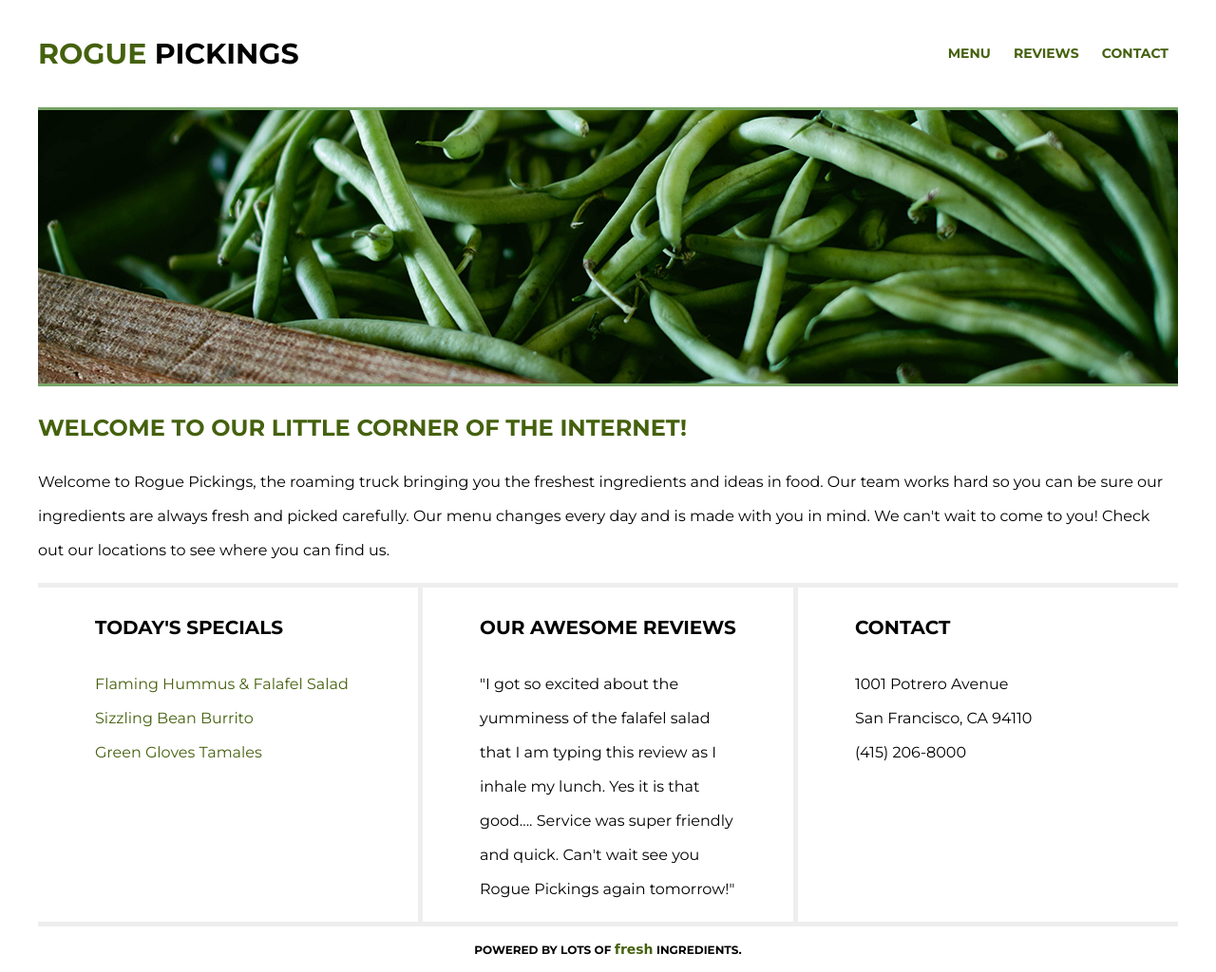
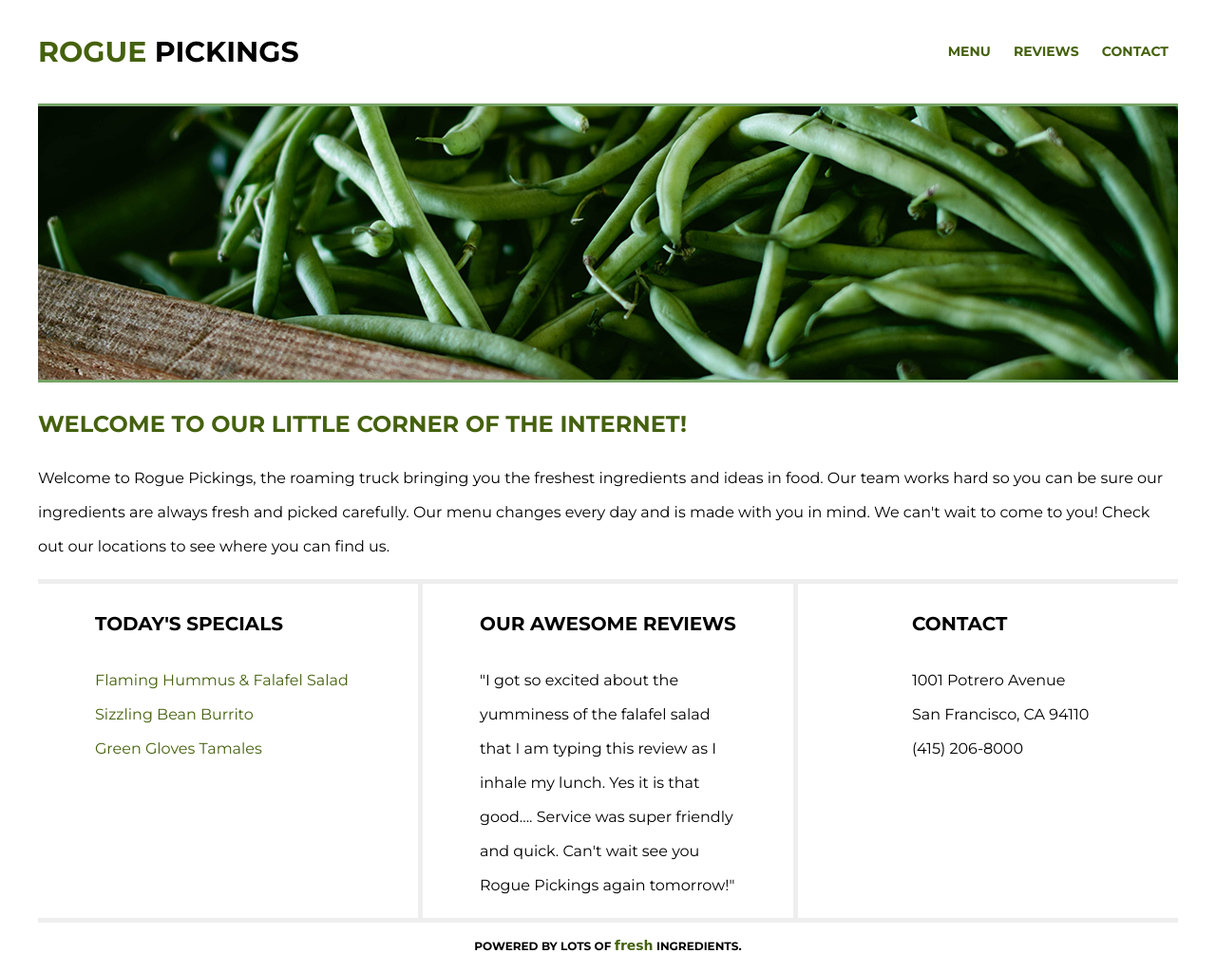
Before and after one commit to twosavoie/rogue-pickings-outline-branches, a plain HTML site: page index.html in a window 1280 px wide. Shown: the whole page at 95% size. Drawn offline with Linux system fonts and the light colour scheme; a web font is replaced by a local one.

Commit message:
adjusted padding on contact column

```diff
--- a/css/main.css
+++ b/css/main.css
@@ -46,7 +46,7 @@ header h1 {
     width: 300px;
     float: left;
     margin: 0;
-    padding: 38px 0;
+    padding: 36px 0;
 }
 
 header h1 span {
@@ -57,7 +57,7 @@ header nav {
     /* outline: 3px dotted red; */
     width: 300px;
     float: right;
-    padding: 46px 0;
+    padding: 44px 0;
 }
 
 header nav ul {
@@ -105,11 +105,6 @@ header nav ul li a {
     padding: 0 60px;
 }
 
-.section-two {
-    border-left: 5px solid #EEE;
-    border-right: 5px solid #EEE;
-}
-
 .bottom-section h3 {
     padding: 10px 0;
 }
@@ -124,6 +119,15 @@ header nav ul li a {
     line-height: 36px;
 }
 
+.section-two {
+    border-left: 5px solid #EEE;
+    border-right: 5px solid #EEE;
+}
+
+.section-three {
+    padding-left: 120px;
+}
+
 /********** FOOTER STYLES **********/
 footer {
     text-align: center;
```
